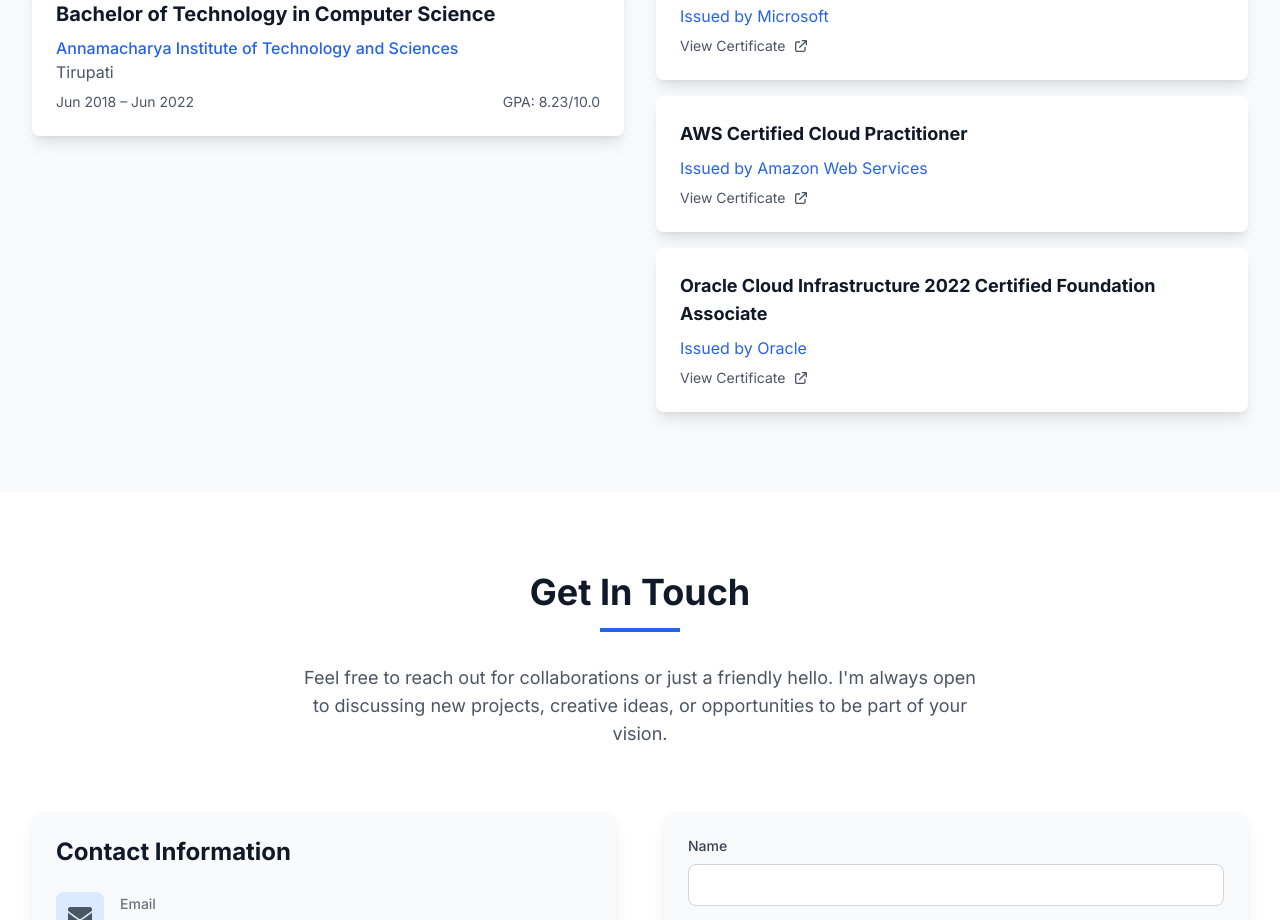
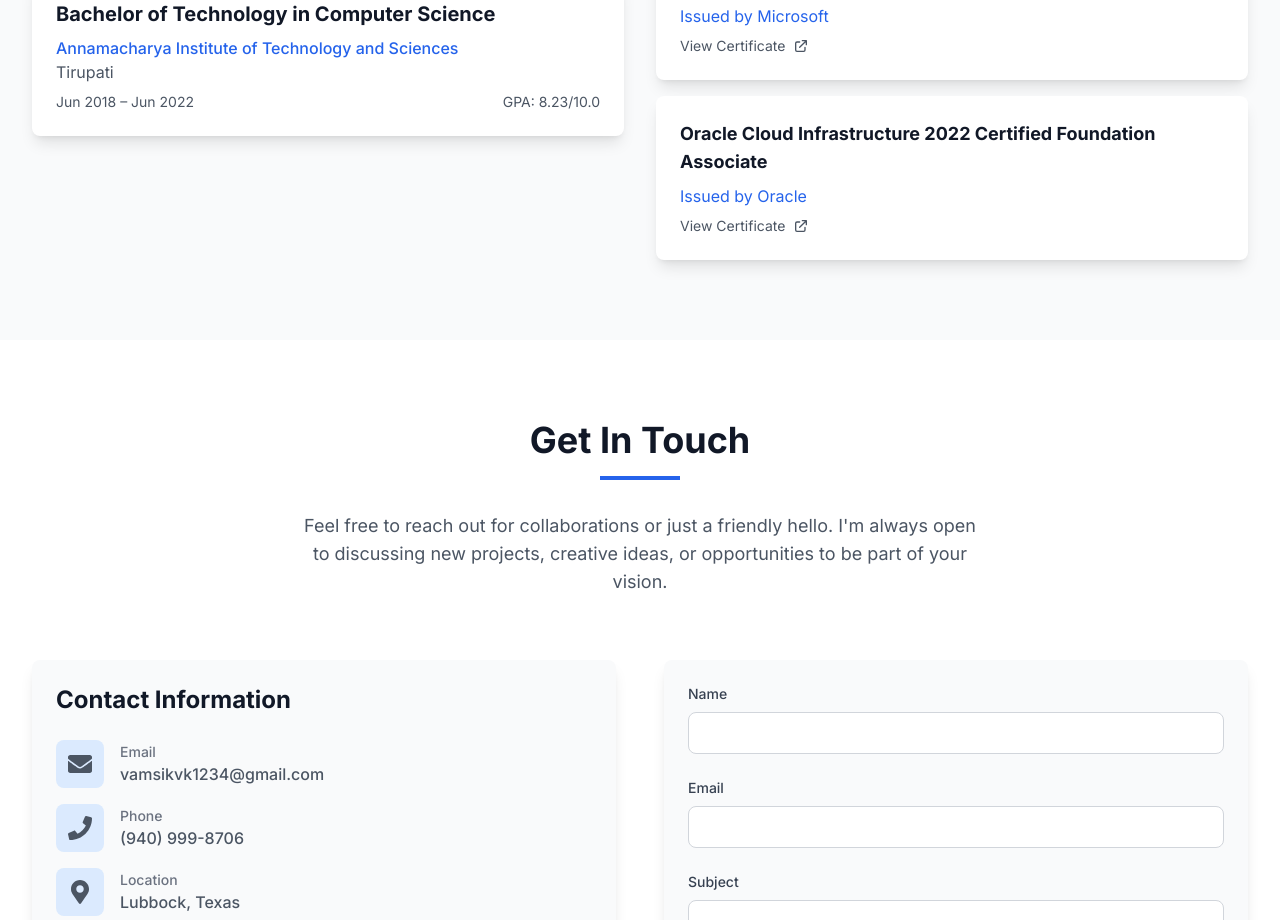
Before and after one commit to Vamsi-Krishna63/Portfolio, a Next.js app: page / in a window 1280 px wide. Shown: the part 6000-6920 px from the top of the page. Built offline with nearby package versions, Linux system fonts and the light colour scheme.

Commit message:
updated certificates

```diff
--- a/src/components/Education.tsx
+++ b/src/components/Education.tsx
@@ -30,11 +30,6 @@ const certifications = [
     name: 'Microsoft Certified: Azure Fundamentals (AZ-900)',
     issuer: 'Microsoft',
     link: 'https://learn.microsoft.com/en-us/users/vamsikrishna-1156/credentials/443db5a231504091?ref=https%3A%2F%2Fwww.linkedin.com%2F',
-  },
-  {
-    name: 'AWS Certified Cloud Practitioner',
-    issuer: 'Amazon Web Services',
-    link: 'https://aws.amazon.com/certification/',
   },
   {
     name: 'Oracle Cloud Infrastructure 2022 Certified Foundation Associate',
--- a/src/components/Projects.tsx
+++ b/src/components/Projects.tsx
@@ -14,7 +14,7 @@ const projects = [
       'Designed optimized document retrieval pipeline using SentenceTransformers',
       'Implemented API-driven architecture for multi-modal query processing'
     ],
-    github: 'https://github.com/Vamsi-Krishna/qa-bot',
+    github: 'https://github.com/Vamsi-Krishna63/On_Demand_Professor-Q-A-Bot',
     live: '#'
   },
   {
@@ -27,7 +27,7 @@ const projects = [
       'Integrated Content Security Policy headers',
       'Enhanced application security against overlay-based attacks'
     ],
-    github: 'https://github.com/Vamsi-Krishna/project-shield',
+    github: 'https://github.com/Vamsi-Krishna63/Project-Shield-Safeguarding-Against-Deceptive-Attacks-using-Clickjacking',
     live: '#'
   },
   {
@@ -40,7 +40,7 @@ const projects = [
       'Integrated symbolic reasoning with neural networks',
       'Optimized feature selection using attention-based methods'
     ],
-    github: 'https://github.com/Vamsi-Krishna/nesy-concept-revision',
+    github: 'https://github.com/Vamsi-Krishna63/Neuro-Symbolic-Concept-Revision-Using-Interactive-Explanations',
     live: '#'
   },
   {
@@ -53,7 +53,7 @@ const projects = [
       'Engineered defensive prompting modules with 100% mitigation rate',
       'Optimized execution with GPU offloading and batch inference'
     ],
-    github: 'https://github.com/Vamsi-Krishna/llm-privacy',
+    github: 'https://github.com/Vamsi-Krishna63/LLM-Privacy-Evaluation-Defense-Framework',
     live: '#'
   }
 ];
```
